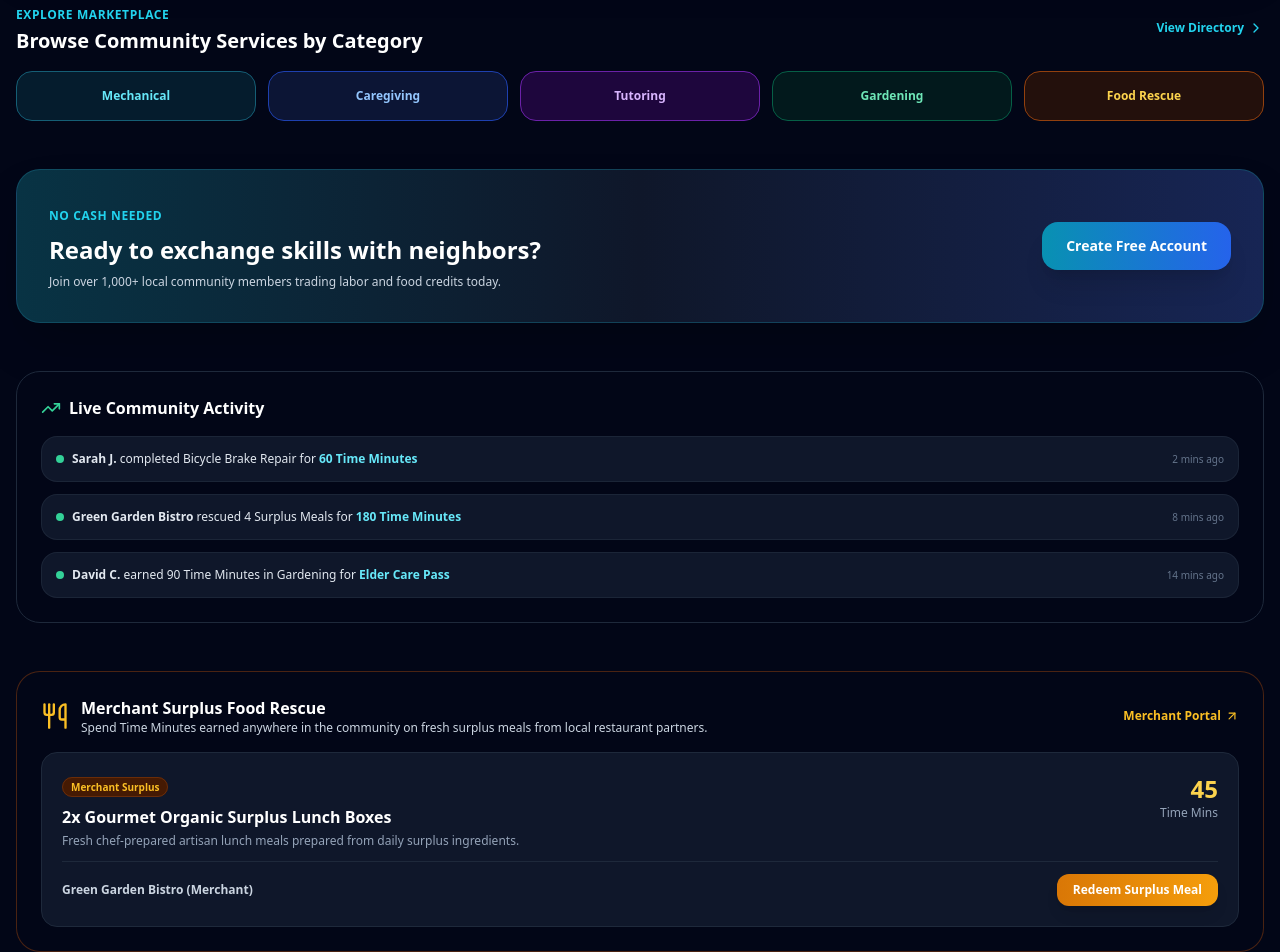
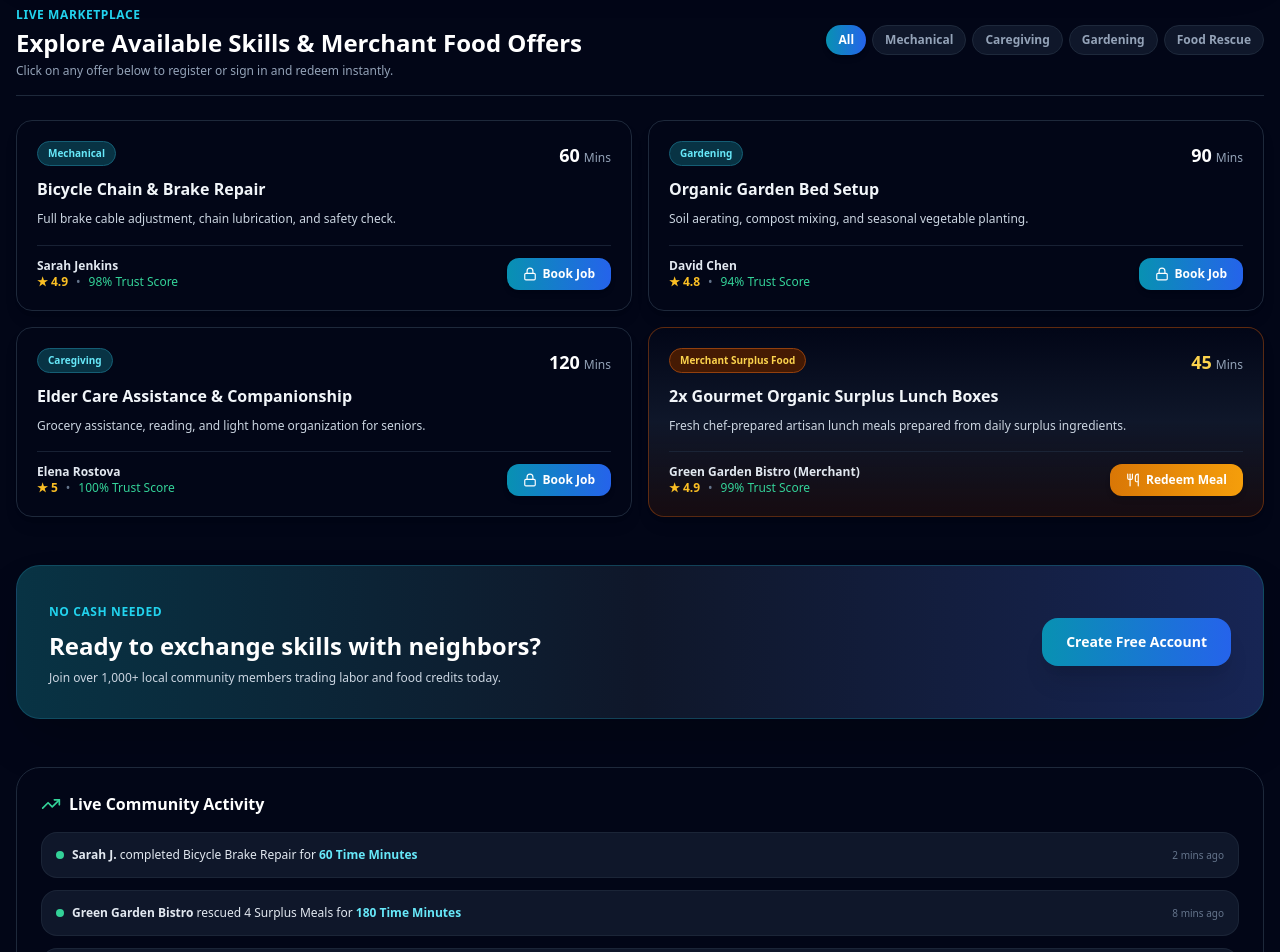
Before and after one commit to time2coin/time2coin, a Next.js app: page / in a window 1280 px wide. Shown: the part 1520-2472 px from the top of the page. Built offline with nearby package versions, Linux system fonts and the light colour scheme.

Commit message:
Refactor sign-in prompts and improve UI layout
Removed alert prompts for sign-in and updated navigation links. Enhanced user experience by directly redirecting to the Auth page when not logged in. Updated category display and improved layout for community services and testimonials sections.

```diff
--- a/app/page.tsx
+++ b/app/page.tsx
@@ -204,8 +204,8 @@ export default function Time2CoinMainApp() {
   };
 
   const handleLockHolding = (service: ServiceItem) => {
+    // Smooth high-converting flow: If user is not logged in, seamlessly redirect to Auth page
     if (!currentUser) {
-      alert("Please Sign In first to lock holding for community services.");
       window.location.href = '/auth';
       return;
     }
@@ -260,7 +260,6 @@ export default function Time2CoinMainApp() {
   const handleCreateOffer = (e: React.FormEvent) => {
     e.preventDefault();
     if (!currentUser) {
-      alert("Please Sign In first to post a service offer.");
       window.location.href = '/auth';
       return;
     }
@@ -332,8 +331,8 @@ export default function Time2CoinMainApp() {
             <a href="#calculator" className="px-3 py-1.5 text-slate-300 hover:text-white rounded-lg text-xs font-semibold transition">
               Calculator
             </a>
-            <a href="#categories" className="px-3 py-1.5 text-slate-300 hover:text-white rounded-lg text-xs font-semibold transition">
-              Categories
+            <a href="#directory" className="px-3 py-1.5 text-slate-300 hover:text-white rounded-lg text-xs font-semibold transition">
+              Services & Food
             </a>
             <a href="/merchant" className="px-3 py-1.5 text-slate-300 hover:text-amber-400 rounded-lg text-xs font-semibold transition flex items-center gap-1">
               <Utensils className="w-3.5 h-3.5 text-amber-400" /> Merchant Portal
@@ -375,10 +374,12 @@ export default function Time2CoinMainApp() {
 
           {/* MOBILE HEADER UTILITIES */}
           <div className="flex lg:hidden items-center gap-2">
-            <div className="bg-cyan-950/80 border border-cyan-800/80 rounded-full px-2.5 py-1 flex items-center gap-1.5">
-              <Sparkles className="w-3.5 h-3.5 text-cyan-400 animate-pulse" />
-              <span className="font-extrabold text-xs text-cyan-300">{walletBalance}m</span>
-            </div>
+            {currentUser && (
+              <div className="bg-cyan-950/80 border border-cyan-800/80 rounded-full px-2.5 py-1 flex items-center gap-1.5">
+                <Sparkles className="w-3.5 h-3.5 text-cyan-400 animate-pulse" />
+                <span className="font-extrabold text-xs text-cyan-300">{walletBalance}m</span>
+              </div>
+            )}
 
             {currentUser ? (
               <button
@@ -423,10 +424,10 @@ export default function Time2CoinMainApp() {
               Join Community - 100% Free <ArrowRight className="w-4 h-4" />
             </a>
             <a
-              href="#how-it-works"
+              href="#directory"
               className="px-6 py-3.5 bg-slate-900 hover:bg-slate-800 border border-slate-800 text-slate-200 font-bold text-xs sm:text-sm rounded-2xl transition"
             >
-              How It Works
+              Browse Skills & Food Offers
             </a>
           </div>
 
@@ -571,36 +572,92 @@ export default function Time2CoinMainApp() {
           </div>
         </section>
 
-        {/* BROWSE BY CATEGORY SECTION */}
-        <section id="categories" className="space-y-4 scroll-mt-24">
-          <div className="flex justify-between items-center">
+        {/* PUBLIC COMMUNITY DIRECTORY: SKILLS + MERCHANT SURPLUS FOOD LISTINGS */}
+        <section id="directory" className="space-y-6 scroll-mt-24">
+          <div className="flex flex-col sm:flex-row sm:items-center justify-between gap-4 border-b border-slate-800 pb-4">
             <div>
-              <span className="text-xs font-bold text-cyan-400 uppercase tracking-wider">Explore Marketplace</span>
-              <h2 className="text-xl font-extrabold text-white mt-0.5">Browse Community Services by Category</h2>
+              <span className="text-xs font-bold text-cyan-400 uppercase tracking-wider">Live Marketplace</span>
+              <h2 className="text-xl sm:text-2xl font-black text-white mt-0.5">Explore Available Skills & Merchant Food Offers</h2>
+              <p className="text-xs text-slate-400 mt-1">Click on any offer below to register or sign in and redeem instantly.</p>
             </div>
-            <button onClick={() => setActiveTab('services')} className="text-xs font-bold text-cyan-400 hover:text-cyan-300 flex items-center gap-1">
-              View Directory <ChevronRight className="w-4 h-4" />
-            </button>
+
+            <div className="flex flex-wrap gap-1.5">
+              {['All', 'Mechanical', 'Caregiving', 'Gardening', 'Food Rescue'].map((cat) => (
+                <button
+                  key={cat}
+                  onClick={() => setSelectedCategory(cat)}
+                  className={`px-3 py-1.5 rounded-full text-xs font-bold transition ${
+                    selectedCategory === cat
+                      ? 'bg-gradient-to-r from-cyan-600 to-blue-600 text-white shadow-md'
+                      : 'bg-slate-900 text-slate-400 hover:text-slate-200 border border-slate-800'
+                  }`}
+                >
+                  {cat}
+                </button>
+              ))}
+            </div>
           </div>
 
-          <div className="grid grid-cols-2 sm:grid-cols-5 gap-3">
-            {[
-              { name: 'Mechanical', color: 'border-cyan-800 text-cyan-300 bg-cyan-950/50' },
-              { name: 'Caregiving', color: 'border-blue-800 text-blue-300 bg-blue-950/50' },
-              { name: 'Tutoring', color: 'border-purple-800 text-purple-300 bg-purple-950/50' },
-              { name: 'Gardening', color: 'border-emerald-800 text-emerald-300 bg-emerald-950/50' },
-              { name: 'Food Rescue', color: 'border-amber-800 text-amber-300 bg-amber-950/50' }
-            ].map((cat) => (
-              <button
-                key={cat.name}
-                onClick={() => {
-                  setSelectedCategory(cat.name);
-                  setActiveTab('services');
-                }}
-                className={`p-4 border rounded-2xl font-bold text-xs text-center transition hover:scale-105 ${cat.color}`}
+          <div className="grid grid-cols-1 md:grid-cols-2 gap-4 w-full">
+            {filteredServices.map((service) => (
+              <div
+                key={service.id}
+                className={`border rounded-2xl p-5 space-y-4 transition flex flex-col justify-between w-full shadow-lg ${
+                  service.isMerchantSurplus
+                    ? 'bg-gradient-to-b from-slate-950 via-slate-900 to-amber-950/30 border-amber-800/60 hover:border-amber-500'
+                    : 'bg-slate-950 border-slate-800 hover:border-cyan-500/60'
+                }`}
               >
-                {cat.name}
-              </button>
+                <div>
+                  <div className="flex justify-between items-start mb-2">
+                    <span className={`text-[10px] font-bold px-2.5 py-1 rounded-full border ${
+                      service.isMerchantSurplus
+                        ? 'text-amber-300 bg-amber-950 border-amber-800'
+                        : 'text-cyan-300 bg-cyan-950 border-cyan-800'
+                    }`}>
+                      {service.isMerchantSurplus ? 'Merchant Surplus Food' : service.category}
+                    </span>
+                    <div className="text-right">
+                      <span className={`text-lg font-black ${service.isMerchantSurplus ? 'text-amber-300' : 'text-white'}`}>
+                        {service.estimatedMinutes}
+                      </span>
+                      <span className="text-xs text-slate-400 ml-1">Mins</span>
+                    </div>
+                  </div>
+                  <h3 className="font-bold text-slate-100 text-base">{service.title}</h3>
+                  <p className="text-xs text-slate-300 leading-relaxed mt-2">{service.description}</p>
+                </div>
+
+                <div className="pt-3 border-t border-slate-800/80 flex items-center justify-between">
+                  <div>
+                    <div className="text-xs text-slate-200 font-semibold">{service.providerName}</div>
+                    <div className="flex items-center gap-2 text-[10px] sm:text-xs">
+                      <span className="text-amber-400 font-bold">★ {service.providerRating}</span>
+                      <span className="text-slate-500">•</span>
+                      <span className="text-emerald-400 font-medium">{service.providerTrustScore}% Trust Score</span>
+                    </div>
+                  </div>
+
+                  <button
+                    onClick={() => handleLockHolding(service)}
+                    className={`px-4 py-2 font-bold text-xs rounded-xl transition flex items-center gap-1.5 shadow-md ${
+                      service.isMerchantSurplus
+                        ? 'bg-gradient-to-r from-amber-600 to-amber-500 hover:from-amber-500 text-white'
+                        : 'bg-gradient-to-r from-cyan-600 to-blue-600 hover:from-cyan-500 text-white'
+                    }`}
+                  >
+                    {service.isMerchantSurplus ? (
+                      <>
+                        <Utensils className="w-3.5 h-3.5" /> Redeem Meal
+                      </>
+                    ) : (
+                      <>
+                        <Lock className="w-3.5 h-3.5" /> Book Job
+                      </>
+                    )}
+                  </button>
+                </div>
+              </div>
             ))}
           </div>
         </section>
@@ -642,8 +699,44 @@ export default function Time2CoinMainApp() {
           </div>
         </section>
 
+        {/* VERIFIED COMMUNITY TESTIMONIALS SECTION */}
+        <section className="bg-slate-950 border border-slate-800 rounded-3xl p-6 space-y-6 shadow-2xl">
+          <div className="flex items-center justify-between border-b border-slate-800 pb-4">
+            <div>
+              <span className="text-xs font-bold text-cyan-400 uppercase tracking-wider">Verified Social Proof</span>
+              <h2 className="text-lg font-extrabold text-white mt-1 flex items-center gap-2">
+                <MessageSquare className="w-5 h-5 text-cyan-400" /> Member Stories & Testimonials
+              </h2>
+            </div>
+            <span className="text-xs font-bold bg-cyan-950 text-cyan-300 border border-cyan-800 px-3 py-1 rounded-full">
+              ★ 4.98 Community Rating
+            </span>
+          </div>
+
+          <div className="grid grid-cols-1 md:grid-cols-3 gap-4">
+            {testimonials.map((t, idx) => (
+              <div key={idx} className="bg-slate-900 border border-slate-800 rounded-2xl p-5 flex flex-col justify-between space-y-4">
+                <div className="space-y-3">
+                  <Quote className="w-6 h-6 text-cyan-500/40" />
+                  <p className="text-xs text-slate-300 leading-relaxed italic">"{t.quote}"</p>
+                </div>
+
+                <div className="pt-3 border-t border-slate-800/80 flex items-center justify-between">
+                  <div>
+                    <h3 className="font-bold text-white text-xs">{t.name}</h3>
+                    <span className="text-[10px] text-slate-400 block">{t.role}</span>
+                  </div>
+                  <span className="text-[10px] font-semibold bg-emerald-950 text-emerald-300 border border-emerald-800 px-2 py-0.5 rounded-full">
+                    {t.badge}
+                  </span>
+                </div>
+              </div>
+            ))}
+          </div>
+        </section>
+
         {/* LOGGED-IN DYNAMIC MEMBER DASHBOARD & HOLDING DETAILS (ONLY ACCESSIBLE/SHOWN FOR LOGGED-IN MEMBERS) */}
-        {currentUser && activeTab === 'dashboard' && (
+        {currentUser && (
           <div className="space-y-6 w-full border-t border-slate-800 pt-8">
             <div className="bg-gradient-to-br from-slate-950 via-slate-900 to-blue-950 border border-slate-800 rounded-3xl p-5 sm:p-6 shadow-2xl w-full">
               <div className="flex flex-col sm:flex-row justify-between items-start sm:items-center gap-4 mb-6">
@@ -698,136 +791,6 @@ export default function Time2CoinMainApp() {
             )}
           </div>
         )}
-
-        {/* SERVICES DIRECTORY VIEW */}
-        {activeTab === 'services' && (
-          <div className="space-y-8 w-full">
-            <div className="space-y-4">
-              <div className="flex flex-wrap items-center justify-between gap-3">
-                <h2 className="text-base font-bold text-white">Community Service Directory</h2>
-                <div className="flex flex-wrap gap-1.5">
-                  {['All', 'Mechanical', 'Caregiving', 'Gardening', 'Food Rescue'].map((cat) => (
-                    <button key={cat} onClick={() => setSelectedCategory(cat)} className={`px-3 py-1 rounded-full text-xs font-semibold transition ${selectedCategory === cat ? 'bg-cyan-600 text-white' : 'bg-slate-800 text-slate-400 hover:text-slate-200'}`}>
-                      {cat}
-                    </button>
-                  ))}
-                </div>
-              </div>
-
-              <div className="grid grid-cols-1 md:grid-cols-2 gap-4 w-full">
-                {filteredServices.map((service) => (
-                  <div key={service.id} className="bg-slate-950 border border-slate-800 rounded-2xl p-4 sm:p-5 space-y-4 hover:border-slate-700 transition flex flex-col justify-between w-full">
-                    <div>
-                      <div className="flex justify-between items-start mb-2">
-                        <span className="text-[10px] font-semibold text-cyan-400 bg-cyan-950 px-2 py-0.5 rounded-full border border-cyan-800/50">
-                          {service.category}
-                        </span>
-                        <div className="text-right">
-                          <span className="text-base sm:text-lg font-black text-white">{service.estimatedMinutes}</span>
-                          <span className="text-xs text-slate-400 ml-1">Mins</span>
-                        </div>
-                      </div>
-                      <h3 className="font-bold text-slate-100 text-sm sm:text-base">{service.title}</h3>
-                      <p className="text-xs text-slate-400 leading-relaxed mt-2">{service.description}</p>
-                    </div>
-
-                    <div className="pt-3 border-t border-slate-800 flex items-center justify-between">
-                      <div>
-                        <div className="text-xs text-slate-200 font-semibold">{service.providerName}</div>
-                        <div className="flex items-center gap-2 text-[10px] sm:text-xs">
-                          <span className="text-amber-400 font-bold">★ {service.providerRating}</span>
-                          <span className="text-slate-500">•</span>
-                          <span className="text-emerald-400 font-medium">{service.providerTrustScore}% Trust Score</span>
-                        </div>
-                      </div>
-
-                      <button onClick={() => handleLockHolding(service)} className="px-3 py-1.5 sm:px-4 sm:py-2 bg-gradient-to-r from-cyan-600 to-blue-600 text-white font-bold text-xs rounded-xl transition flex items-center gap-1">
-                        <Lock className="w-3.5 h-3.5" /> Book Job
-                      </button>
-                    </div>
-                  </div>
-                ))}
-              </div>
-            </div>
-          </div>
-        )}
-
-        {/* MERCHANT SURPLUS & FOOD RESCUE SHOWCASE */}
-        <section id="food" className="bg-slate-950 border border-amber-800/50 rounded-3xl p-6 space-y-4">
-          <div className="flex items-center justify-between">
-            <div className="flex items-center gap-3">
-              <Utensils className="w-7 h-7 text-amber-400 shrink-0" />
-              <div>
-                <h2 className="text-base font-bold text-white">Merchant Surplus Food Rescue</h2>
-                <p className="text-xs text-slate-300">Spend Time Minutes earned anywhere in the community on fresh surplus meals from local restaurant partners.</p>
-              </div>
-            </div>
-            <a href="/merchant" className="text-xs font-bold text-amber-400 hover:text-amber-300 hidden sm:flex items-center gap-1">
-              Merchant Portal <ArrowUpRight className="w-3.5 h-3.5" />
-            </a>
-          </div>
-
-          {services.filter(s => s.isMerchantSurplus).map((service) => (
-            <div key={service.id} className="bg-slate-900 border border-slate-800 rounded-2xl p-4 sm:p-5 space-y-3 w-full">
-              <div className="flex justify-between items-start">
-                <div>
-                  <span className="text-[10px] font-bold text-amber-400 bg-amber-950 px-2 py-0.5 rounded-full border border-amber-800/50">
-                    Merchant Surplus
-                  </span>
-                  <h3 className="font-bold text-white text-sm sm:text-base mt-2">{service.title}</h3>
-                  <p className="text-xs text-slate-400 mt-1">{service.description}</p>
-                </div>
-                <div className="text-right">
-                  <span className="text-xl sm:text-2xl font-black text-amber-300">{service.estimatedMinutes}</span>
-                  <span className="text-xs text-slate-400 block">Time Mins</span>
-                </div>
-              </div>
-
-              <div className="pt-3 border-t border-slate-800 flex items-center justify-between">
-                <span className="text-xs text-slate-300 font-semibold">{service.providerName}</span>
-                <button onClick={() => handleLockHolding(service)} className="px-3 py-1.5 sm:px-4 sm:py-2 bg-gradient-to-r from-amber-600 to-amber-500 text-white font-bold text-xs rounded-xl transition shadow-lg">
-                  Redeem Surplus Meal
-                </button>
-              </div>
-            </div>
-          ))}
-        </section>
-
-        {/* VERIFIED COMMUNITY TESTIMONIALS SECTION */}
-        <section className="bg-slate-950 border border-slate-800 rounded-3xl p-6 space-y-6 shadow-2xl">
-          <div className="flex items-center justify-between border-b border-slate-800 pb-4">
-            <div>
-              <span className="text-xs font-bold text-cyan-400 uppercase tracking-wider">Verified Social Proof</span>
-              <h2 className="text-lg font-extrabold text-white mt-1 flex items-center gap-2">
-                <MessageSquare className="w-5 h-5 text-cyan-400" /> Member Stories & Testimonials
-              </h2>
-            </div>
-            <span className="text-xs font-bold bg-cyan-950 text-cyan-300 border border-cyan-800 px-3 py-1 rounded-full">
-              ★ 4.98 Community Rating
-            </span>
-          </div>
-
-          <div className="grid grid-cols-1 md:grid-cols-3 gap-4">
-            {testimonials.map((t, idx) => (
-              <div key={idx} className="bg-slate-900 border border-slate-800 rounded-2xl p-5 flex flex-col justify-between space-y-4">
-                <div className="space-y-3">
-                  <Quote className="w-6 h-6 text-cyan-500/40" />
-                  <p className="text-xs text-slate-300 leading-relaxed italic">"{t.quote}"</p>
-                </div>
-
-                <div className="pt-3 border-t border-slate-800/80 flex items-center justify-between">
-                  <div>
-                    <h3 className="font-bold text-white text-xs">{t.name}</h3>
-                    <span className="text-[10px] text-slate-400 block">{t.role}</span>
-                  </div>
-                  <span className="text-[10px] font-semibold bg-emerald-950 text-emerald-300 border border-emerald-800 px-2 py-0.5 rounded-full">
-                    {t.badge}
-                  </span>
-                </div>
-              </div>
-            ))}
-          </div>
-        </section>
 
         {/* LOGGED-IN ONLY TAB: POST NEW OFFER */}
         {currentUser && activeTab === 'post' && (
@@ -1002,26 +965,22 @@ export default function Time2CoinMainApp() {
       <nav className="lg:hidden fixed bottom-0 left-0 right-0 z-50 bg-slate-950/95 backdrop-blur border-t border-slate-800/80 shadow-[0_-4px_20px_rgba(0,0,0,0.5)]">
         <div className="flex items-stretch justify-around px-2 pt-1.5 pb-2">
           {/* HOME */}
-          <button
-            onClick={() => setActiveTab('dashboard')}
-            className={`flex flex-col items-center justify-center gap-1 py-1 px-2 rounded-xl transition-all flex-1 ${
-              activeTab === 'dashboard' ? 'text-cyan-400 font-bold' : 'text-slate-400 hover:text-slate-200'
-            }`}
+          <a
+            href="/"
+            className="flex flex-col items-center justify-center gap-1 py-1 px-2 rounded-xl transition-all flex-1 text-cyan-400 font-bold"
           >
-            <Clock className={`w-5 h-5 ${activeTab === 'dashboard' ? 'scale-110 text-cyan-400' : ''} transition-transform`} />
+            <Clock className="w-5 h-5 scale-110 text-cyan-400 transition-transform" />
             <span className="text-[10px] tracking-tight">Home</span>
-          </button>
+          </a>
 
-          {/* BROWSE */}
-          <button
-            onClick={() => setActiveTab('services')}
-            className={`flex flex-col items-center justify-center gap-1 py-1 px-2 rounded-xl transition-all flex-1 ${
-              activeTab === 'services' ? 'text-cyan-400 font-bold' : 'text-slate-400 hover:text-slate-200'
-            }`}
+          {/* BROWSE SKILLS & FOOD */}
+          <a
+            href="#directory"
+            className="flex flex-col items-center justify-center gap-1 py-1 px-2 rounded-xl transition-all flex-1 text-slate-400 hover:text-slate-200"
           >
-            <SlidersHorizontal className={`w-5 h-5 ${activeTab === 'services' ? 'scale-110 text-cyan-400' : ''} transition-transform`} />
-            <span className="text-[10px] tracking-tight">Browse</span>
-          </button>
+            <SlidersHorizontal className="w-5 h-5 transition-transform" />
+            <span className="text-[10px] tracking-tight">Directory</span>
+          </a>
 
           {/* POST OFFER (RAISED CENTER BUTTON) */}
           <button
@@ -1037,21 +996,20 @@ export default function Time2CoinMainApp() {
             <div className="w-11 h-11 rounded-full bg-gradient-to-r from-cyan-500 to-blue-600 flex items-center justify-center -mt-5 shadow-lg shadow-cyan-500/40 ring-4 ring-slate-950">
               <Plus className="w-6 h-6 text-white" />
             </div>
-            <span className={`text-[10px] font-bold mt-0.5 ${activeTab === 'post' ? 'text-cyan-400' : 'text-slate-400'}`}>
+            <span className="text-[10px] font-bold mt-0.5 text-slate-400">
               Post
             </span>
           </button>
 
-          {/* FOOD RESCUE */}
-          <button
-            onClick={() => setActiveTab('food')}
-            className={`flex flex-col items-center justify-center gap-1 py-1 px-2 rounded-xl transition-all flex-1 ${
-              activeTab === 'food' ? 'text-amber-400 font-bold' : 'text-slate-400 hover:text-slate-200'
-            }`}
+          {/* FOOD RESCUE QUICK NAV */}
+          <a
+            href="#directory"
+            onClick={() => setSelectedCategory('Food Rescue')}
+            className="flex flex-col items-center justify-center gap-1 py-1 px-2 rounded-xl transition-all flex-1 text-slate-400 hover:text-amber-400"
           >
-            <Utensils className={`w-5 h-5 ${activeTab === 'food' ? 'scale-110 text-amber-400' : ''} transition-transform`} />
+            <Utensils className="w-5 h-5 transition-transform" />
             <span className="text-[10px] tracking-tight">Food</span>
-          </button>
+          </a>
 
           {/* CONDITIONAL TAB: HOLDING (LOGGED-IN) vs SIGN IN (LOGGED-OUT) */}
           {currentUser ? (
```
